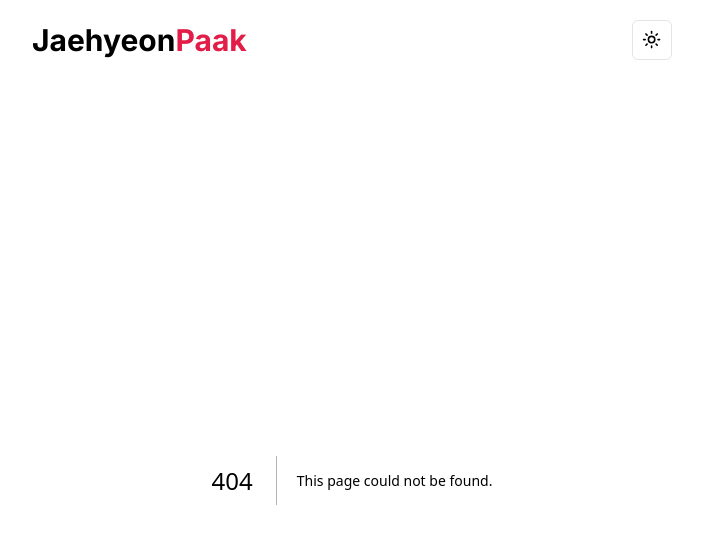
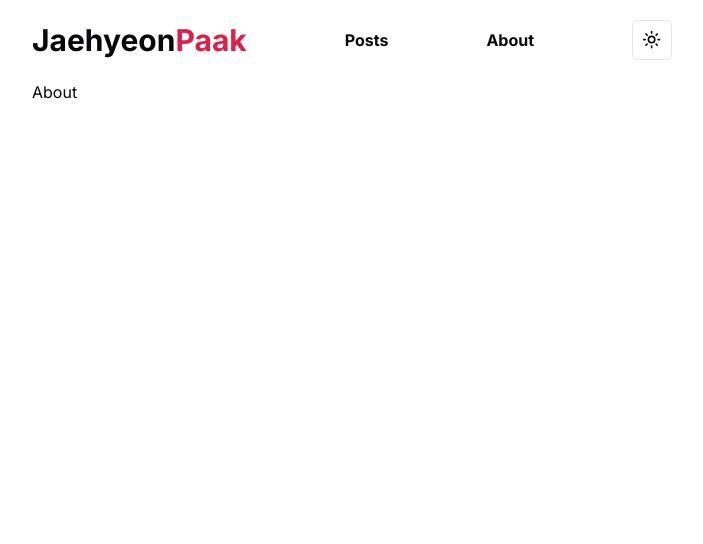
Before and after one commit to Paaaaak/paaak, a Next.js app: page /about in a window 1280 px wide. Before the commit this address had no page. Shown: the top 544 px of the page, without its empty margins (288-991 px from the left). Built offline with nearby package versions, Linux system fonts and the light colour scheme.

Commit message:
add default page

```diff
--- /dev/null
+++ b/app/about/page.tsx
@@ -0,0 +1,5 @@
+export default async function BlogArticle() {
+    return (
+        <div>About</div>
+    )
+}
--- a/app/components/Navbar.tsx
+++ b/app/components/Navbar.tsx
@@ -8,6 +8,8 @@ export default function Navbar() {
                 <Link href="/" className="font-bold text-3xl">
                     Jaehyeon<span className="text-primary">Paak</span>
                 </Link>
+                <Link href="/posts" className="font-bold">Posts</Link>
+                <Link href="/about" className="font-bold">About</Link>
                 <ModeToggle></ModeToggle>
             </nav>
         </div>
--- /dev/null
+++ b/app/posts/page.tsx
@@ -0,0 +1,5 @@
+export default async function PostsPage() {
+    return (
+        <div>Posts</div>
+    )
+}
```
